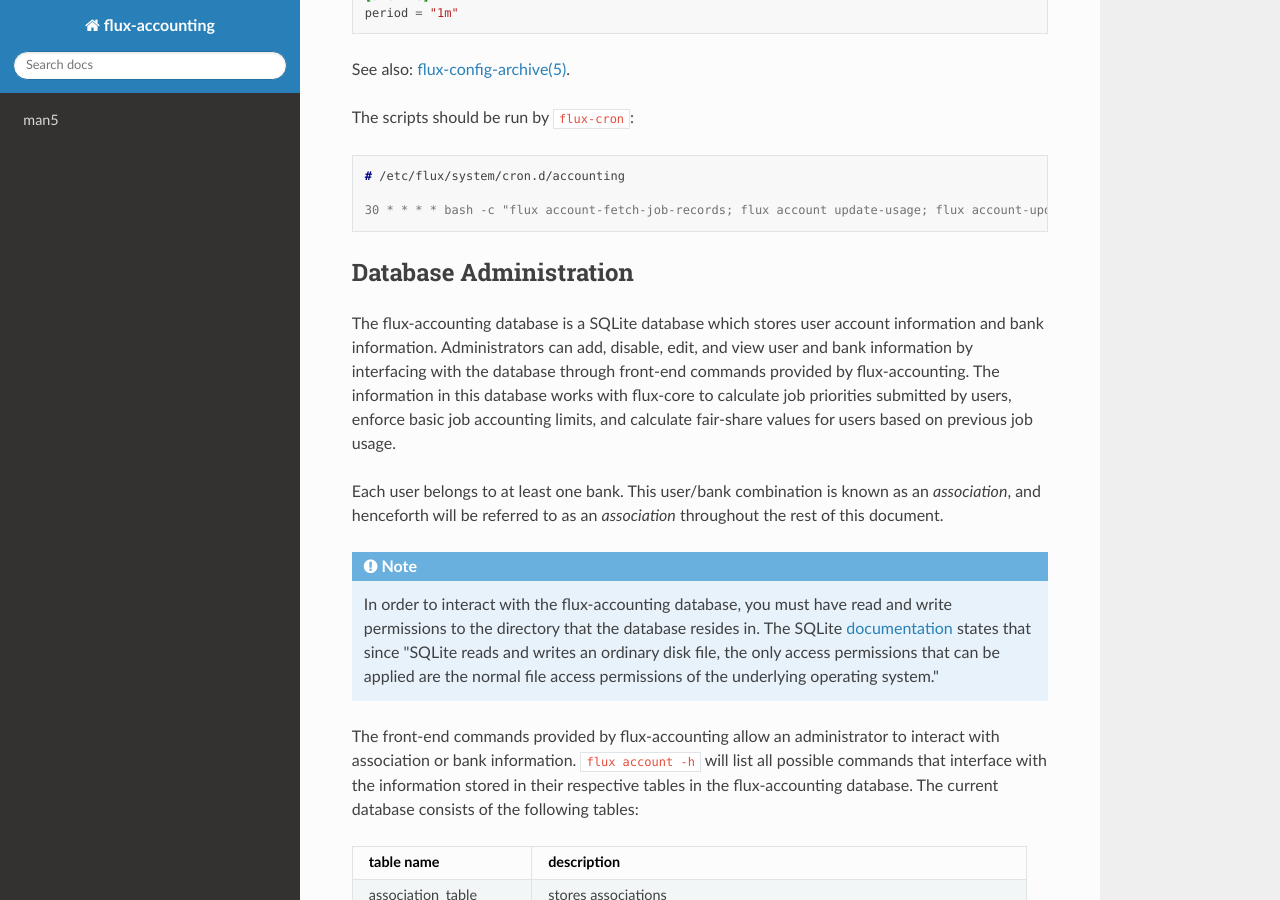
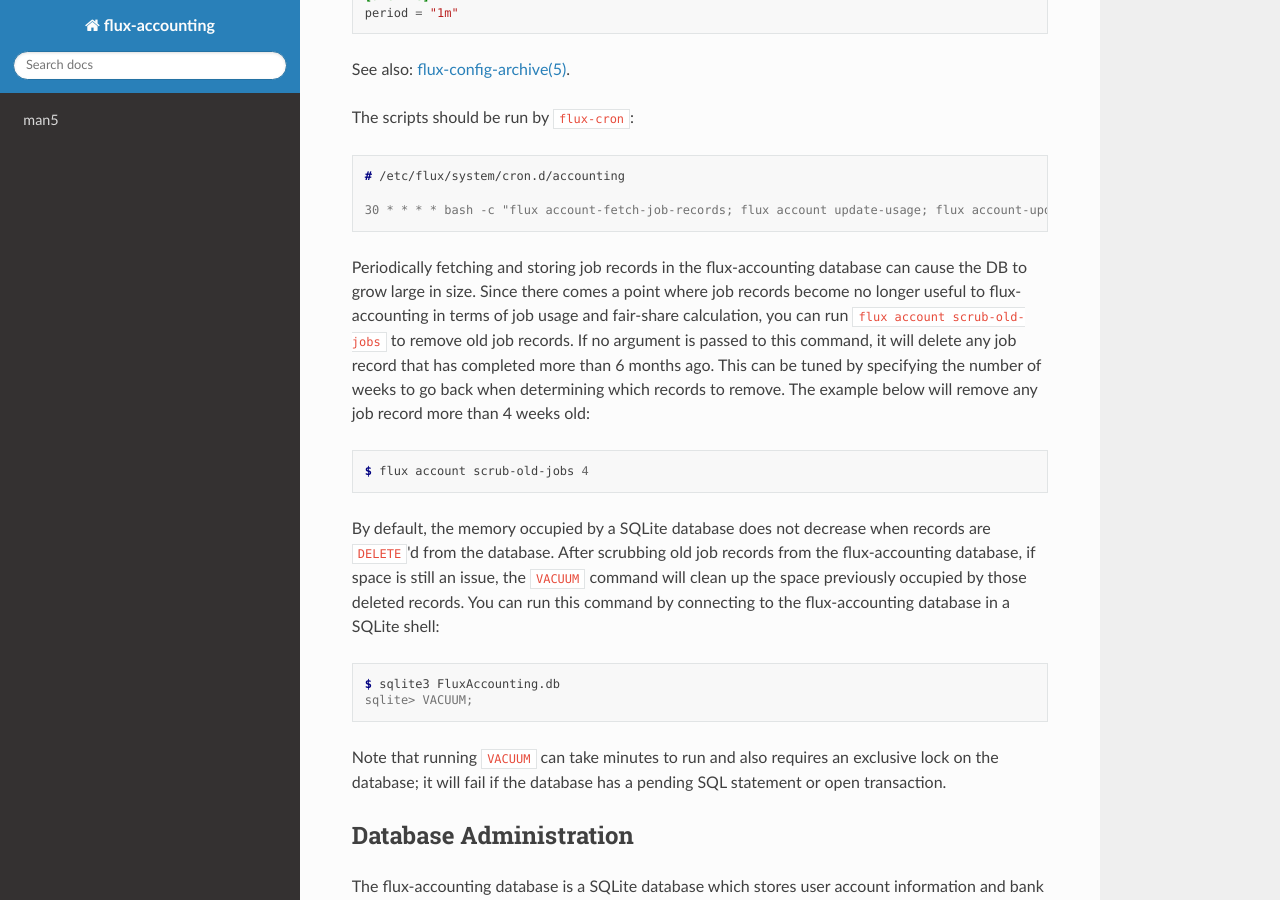
Before and after one commit to flux-framework/flux-accounting, a Sphinx documentation site: the page built from doc/guide/accounting-guide.rst, in a window 1280 px wide and 900 px high, scrolled down 3126 px. Built offline with Sphinx 7.4.7 and the Read the Docs theme 2.0.0, drawn with Linux system fonts in a browser that asks for light colours; cross-references to code outside the pages are shown as plain code.

Commit message:
doc: add note about scrub-old-jobs, VACUUM command
Problem: The flux-accounting guide does not make a note of the
scrub-old-jobs command or running VACUUM on the database file if space
needs to be reclaimed.

Add a note to the flux-accounting guide about what the scrub-old-jobs
command does and how to tune it.

Make a note about connecting to the database file and running VACUUM if
we want to clean up and optimize the space occupied by the file.

```diff
--- a/doc/guide/accounting-guide.rst
+++ b/doc/guide/accounting-guide.rst
@@ -170,6 +170,36 @@ The scripts should be run by :core:man1:`flux-cron`:
  # /etc/flux/system/cron.d/accounting
 
  30 * * * * bash -c "flux account-fetch-job-records; flux account update-usage; flux account-update-fshare; flux account-priority-update"
+
+Periodically fetching and storing job records in the flux-accounting database
+can cause the DB to grow large in size. Since there comes a point where job
+records become no longer useful to flux-accounting in terms of job usage and
+fair-share calculation, you can run ``flux account scrub-old-jobs`` to
+remove old job records. If no argument is passed to this command, it will
+delete any job record that has completed more than 6 months ago. This can be
+tuned by specifying the number of weeks to go back when determining which
+records to remove. The example below will remove any job record more than 4
+weeks old:
+
+.. code-block:: console
+
+ $ flux account scrub-old-jobs 4
+
+By default, the memory occupied by a SQLite database does not decrease when
+records are ``DELETE``'d from the database. After scrubbing old job records
+from the flux-accounting database, if space is still an issue, the ``VACUUM``
+command will clean up the space previously occupied by those deleted records.
+You can run this command by connecting to the flux-accounting database in a
+SQLite shell:
+
+.. code-block:: console
+
+ $ sqlite3 FluxAccounting.db
+ sqlite> VACUUM;
+
+Note that running ``VACUUM`` can take minutes to run and also requires an
+exclusive lock on the database; it will fail if the database has a pending SQL
+statement or open transaction.
 
 ***********************
 Database Administration
```
